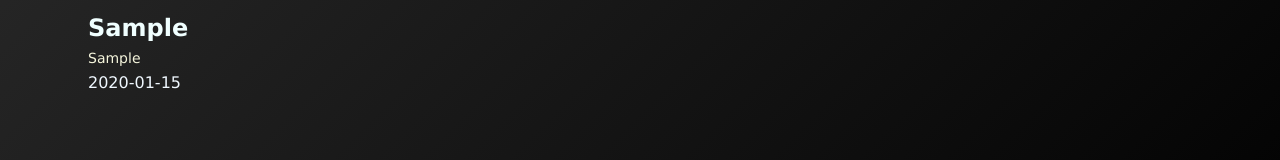
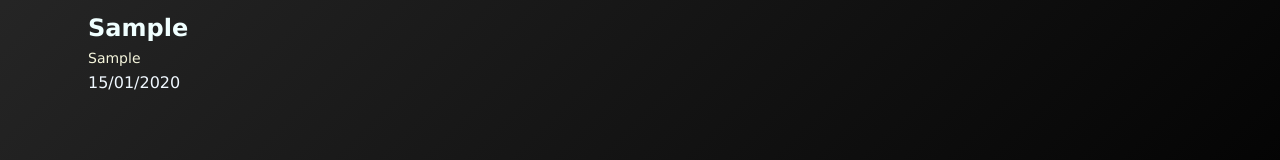
Before and after one commit to preudu-cmd-hash/wish-list, a React (Vite) app: page / in a window 1280 px wide. Both pictures are taken after typing "Sample", "Sample", "Sample", "2020-01-15" into the empty fields and a click on the button "Adicionar". Shown: the part 606-766 px from the top of the page. Built offline with nearby package versions, Linux system fonts and the light colour scheme.

Commit message:
data certa e poupar memória com o useCallback

```diff
--- a/src/App.jsx
+++ b/src/App.jsx
@@ -1,4 +1,4 @@
-import { useEffect, useState } from "react";
+import { useCallback, useEffect, useState } from "react";
 import styles from "./App.module.css";
 import { CardGrid } from "./Components/CardGrid/CardGrid";
 import { Footer } from "./Components/Footer/Footer";
@@ -27,10 +27,13 @@ function App() {
     });
   };
 
-  const handleDelete = (indexToDelete) => {
-    const updateWishs = wishs.filter((_, index) => index !== indexToDelete);
-    setWishs(updateWishs);
-  };
+  const handleDelete = useCallback(
+    (indexToDelete) => {
+      const updateWishs = wishs.filter((_, index) => index !== indexToDelete);
+      setWishs(updateWishs);
+    },
+    [wishs]
+  );
 
   useEffect(() => {
     const savedWishs = localStorage.getItem("userWishs");
--- a/src/Components/AddItemForm/AddItemForm.jsx
+++ b/src/Components/AddItemForm/AddItemForm.jsx
@@ -32,7 +32,7 @@ export const AddItemForm = ({ handleSubmit, form, setForm }) => {
         />
       </div>
       <div className={styles.inputContainer}>
-        <label htmlFor="">URL Imagem</label>
+        <label htmlFor="urlImage">URL Imagem</label>
         <input
           type="text"
           name="urlImage"
@@ -48,7 +48,6 @@ export const AddItemForm = ({ handleSubmit, form, setForm }) => {
           name="date"
           value={form.date}
           onChange={handleChange}
-          required
         />
       </div>
       <button className={styles.button} type="submit">
--- a/src/Components/Card/Card.jsx
+++ b/src/Components/Card/Card.jsx
@@ -1,6 +1,12 @@
 import styles from "./Card.module.css";
 
 export const Card = ({ name, description, image, date, onDelete }) => {
+  const [ano, mes, dia] = date.split("-");
+  const convertedDate = new Date(ano, mes - 1, dia);
+  const formatedDate = isNaN(convertedDate)
+    ? ""
+    : Intl.DateTimeFormat("pt-Br").format(convertedDate);
+
   return (
     <div className={styles.cardContainer}>
       <div className={styles.imgContainer}>
@@ -9,7 +15,7 @@ export const Card = ({ name, description, image, date, onDelete }) => {
       <div className={styles.content}>
         <h3 className={styles.name}>{name}</h3>
         <p className={styles.description}>{description}</p>
-        <p className={styles.date}>{date}</p>
+        <p className={styles.date}>{formatedDate}</p>
         <button className={styles.deleteButton} onClick={onDelete}>
           🗑️
         </button>
```
